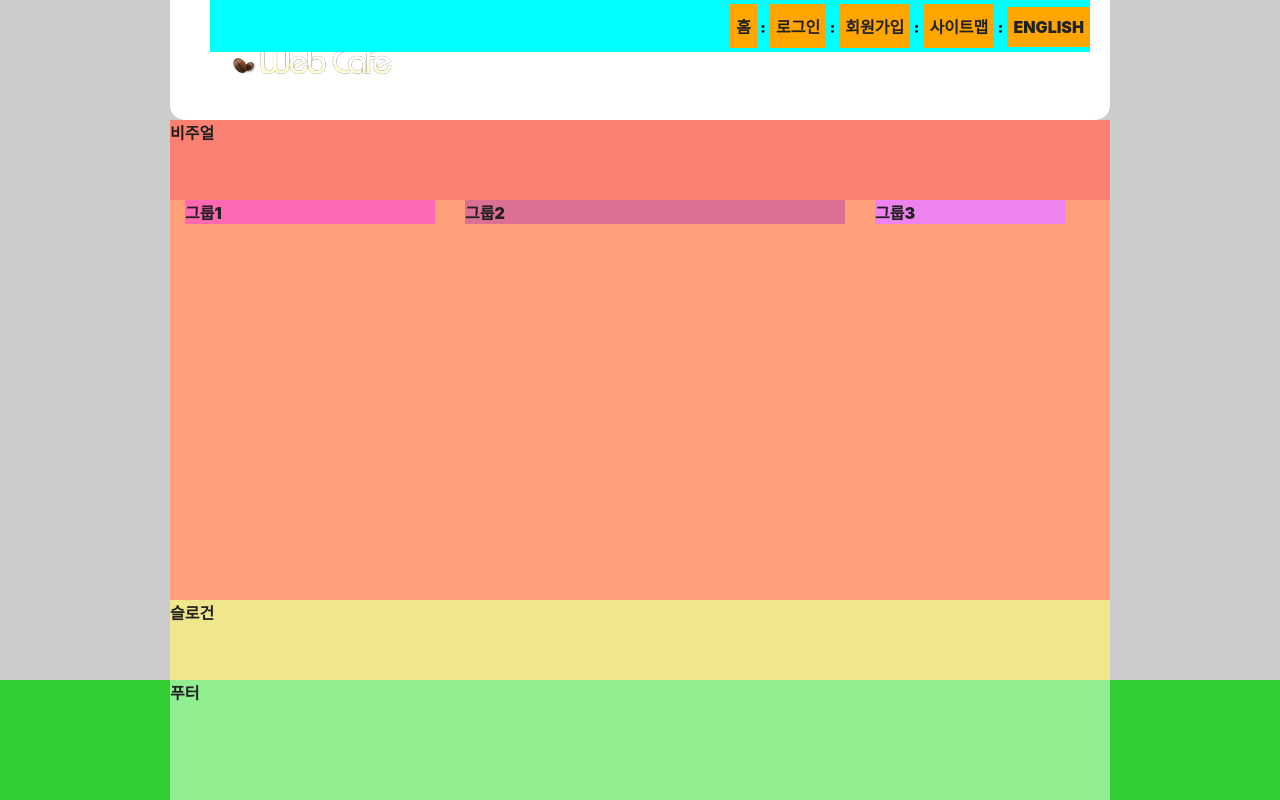
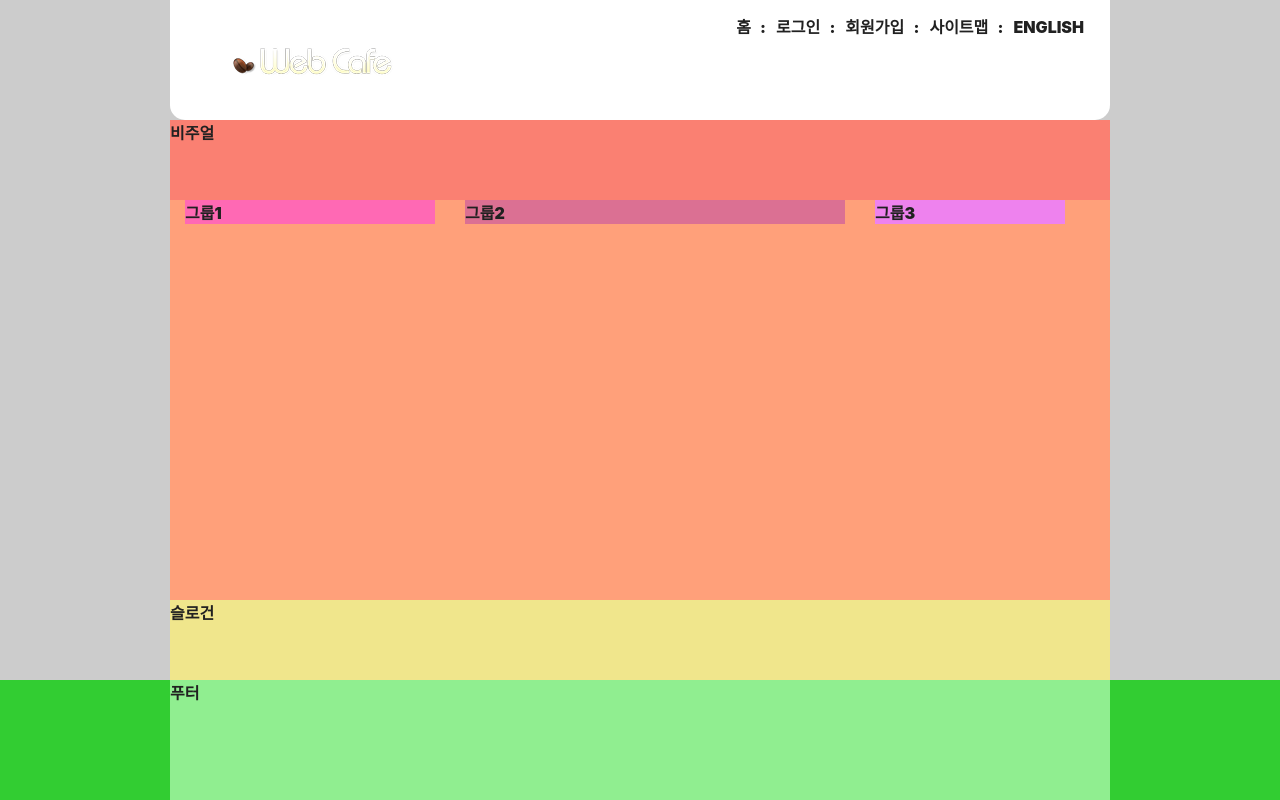
Before and after one commit to copiCat0/HTML5, a plain HTML site: page index.html in a window 1280 px wide. Drawn offline with Linux system fonts and the light colour scheme; a web font is replaced by a local one.

Commit message:
불필요한 색 제거

```diff
--- a/styles/style.css
+++ b/styles/style.css
@@ -49,19 +49,17 @@ a{
   /* background-color: rgb(12, 241, 245); */
   text-align: right;
   padding: 4px 0;
-  background-color:aqua;
-  position: relative;
-  right :-10px;
+  /* position: relative;
+  right :-10px; */
+  transform: translate(10px);
   /* font-size: 0; */
 }
 .member li{
-  /* background-color: pink; */
   display: inline-block;
   /* font-size: 16px; */
 }
 
 .member a{
-  background-color: orange;
   padding: 10px 6px;
   display: inherit;
   text-transform: uppercase;
```
